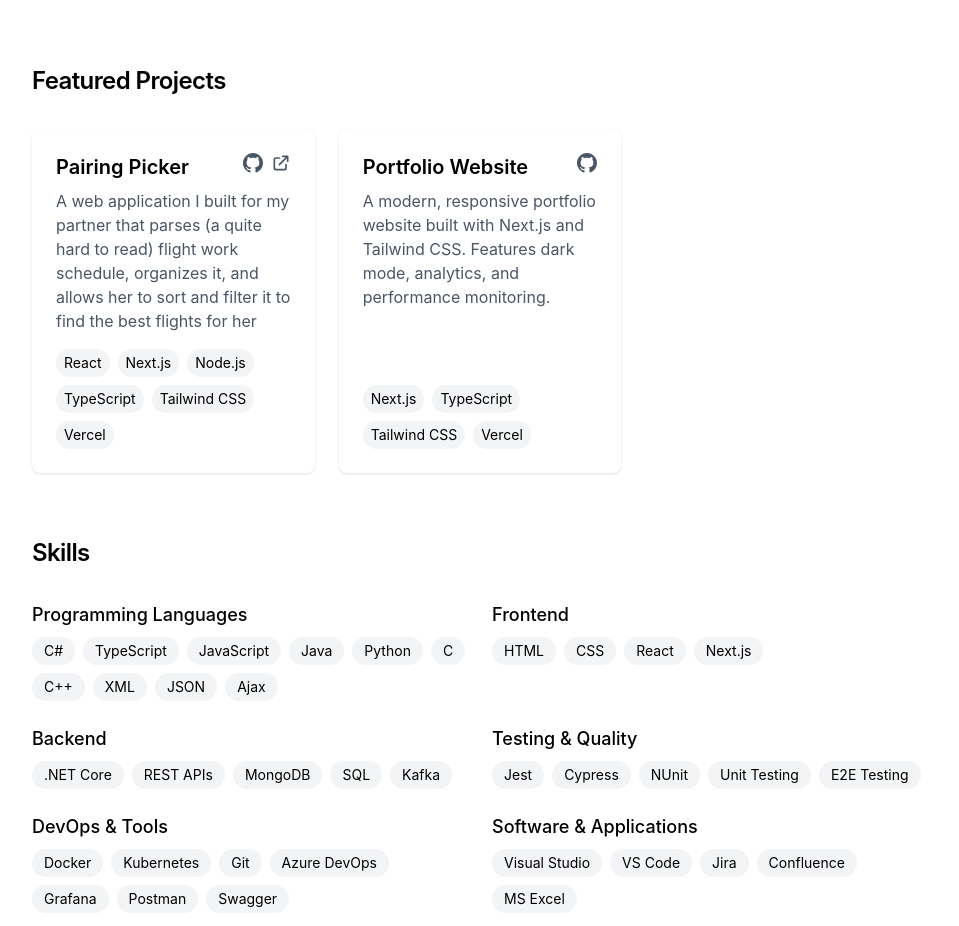
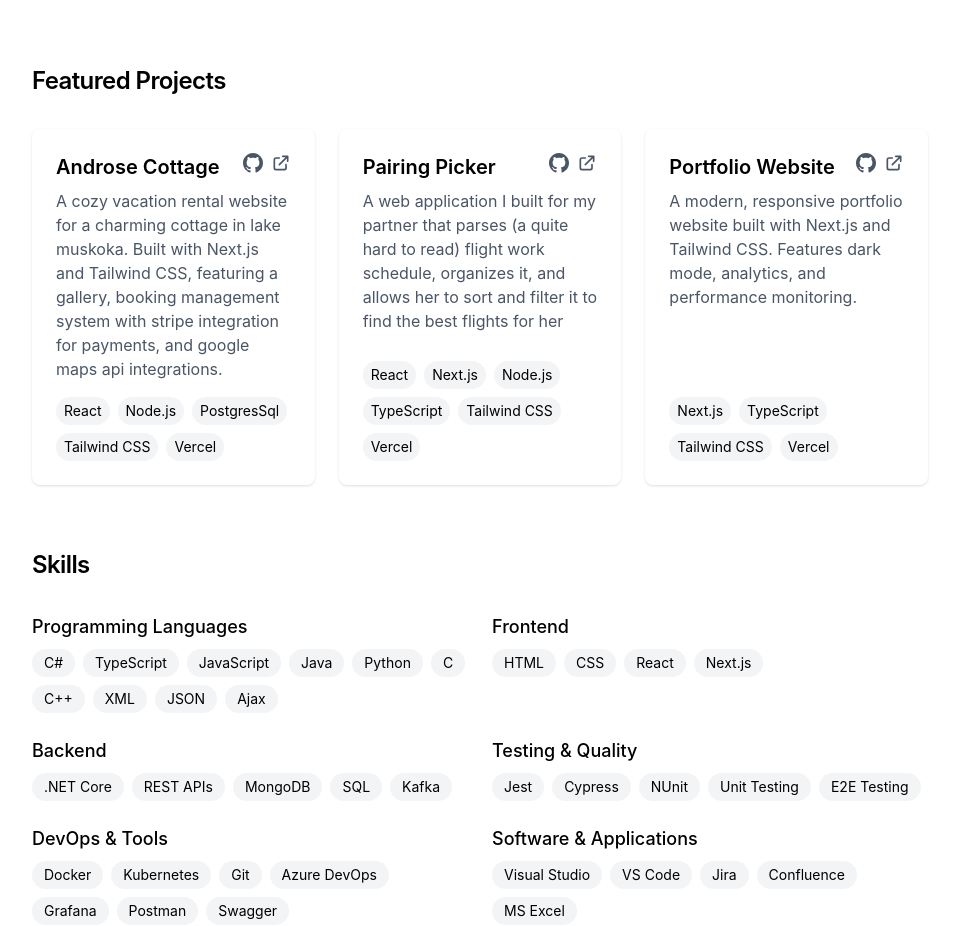
Before and after one commit to Michelangelo-Granato/michelangelo-portfolio, a Next.js app: page / in a window 1280 px wide. Shown: the part 1483-2409 px from the top of the page, without its empty margins (160-1119 px from the left). Built offline with nearby package versions, Linux system fonts and the light colour scheme.

Commit message:
add cottage site to projects

```diff
--- a/app/components/projects.tsx
+++ b/app/components/projects.tsx
@@ -10,6 +10,12 @@
 }
 
 const projects: Project[] = [
+    { title: "Androse Cottage",
+        description: "A cozy vacation rental website for a charming cottage in lake muskoka. Built with Next.js and Tailwind CSS, featuring a gallery, booking management system with stripe integration for payments, and google maps api integrations.",
+        technologies: ["React", "Node.js", "PostgresSql", "Tailwind CSS", "Vercel", ],
+        githubUrl: "https://github.com/Michelangelo-Granato/androse-cottage",
+        demoUrl: "https://androse-cottage.vercel.app/"
+    },
     {
         title: "Pairing Picker",
         description: "A web application I built for my partner that parses (a quite hard to read) flight work schedule, organizes it, and allows her to sort and filter it to find the best flights for her",
@@ -22,6 +28,7 @@
         description: "A modern, responsive portfolio website built with Next.js and Tailwind CSS. Features dark mode, analytics, and performance monitoring.",
         technologies: ["Next.js", "TypeScript", "Tailwind CSS", "Vercel"],
         githubUrl: "https://github.com/Michelangelo-Granato/michelangelo-portfolio",
+        demoUrl: "https://codebymic.com/",
     },
 
 ];
```
